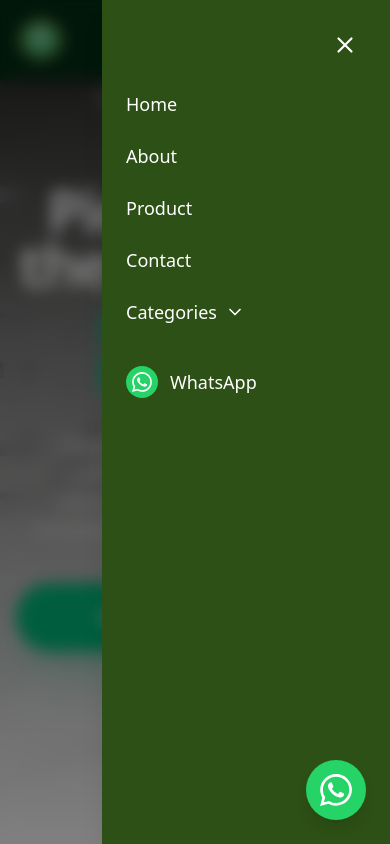
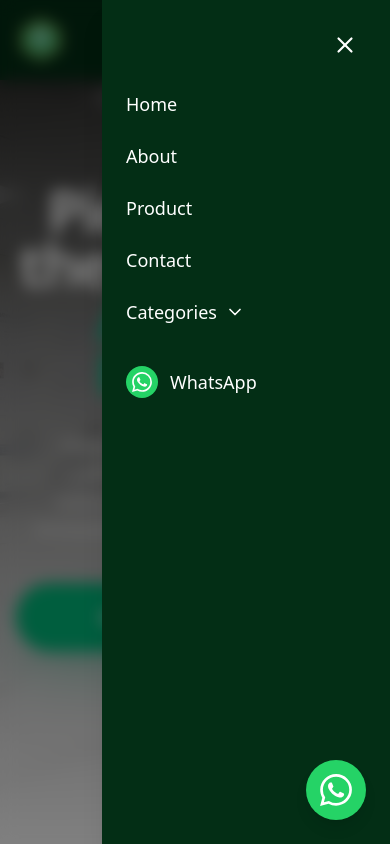
Before and after one commit to yash-070702/Herbal-Trends, a React (Vite) app: page / in a window 390 px wide. Both pictures are taken after a click on the button 337 px from the left and 40 px from the top of the page. Shown: the top 844 px of the page. Built offline with nearby package versions, Linux system fonts and the light colour scheme.

Commit message:
change aside color

```diff
--- a/src/Pages/NotFound.jsx
+++ b/src/Pages/NotFound.jsx
@@ -1,6 +1,8 @@
 "use client"
 import { Link } from "react-router-dom"
 import Dog from "../assets/doggie.png";
+
+
 
 export default function NotFound() {
   return (
--- a/src/components/Header.jsx
+++ b/src/components/Header.jsx
@@ -126,7 +126,7 @@ export default function Header() {
 
 
           <div
-            className="absolute right-0 top-0 h-full w-72 bg-[#2d5016] shadow-xl p-6 flex flex-col"
+            className="absolute right-0 top-0 h-full w-72 bg-green-950 shadow-xl p-6 flex flex-col"
             style={{
               animation: "slideInRight 0.3s ease-out",
             }}
```
